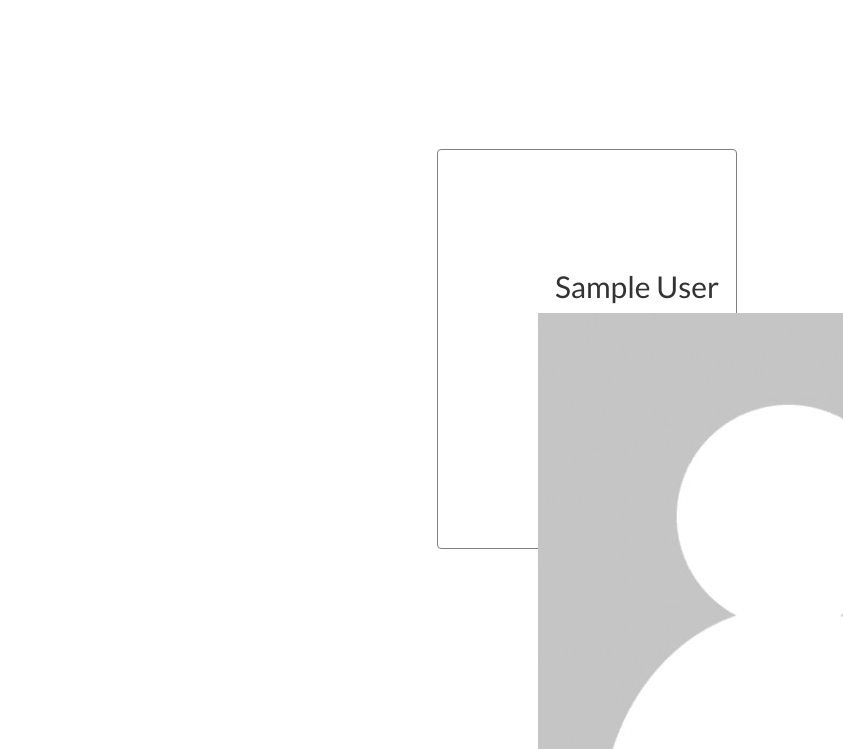
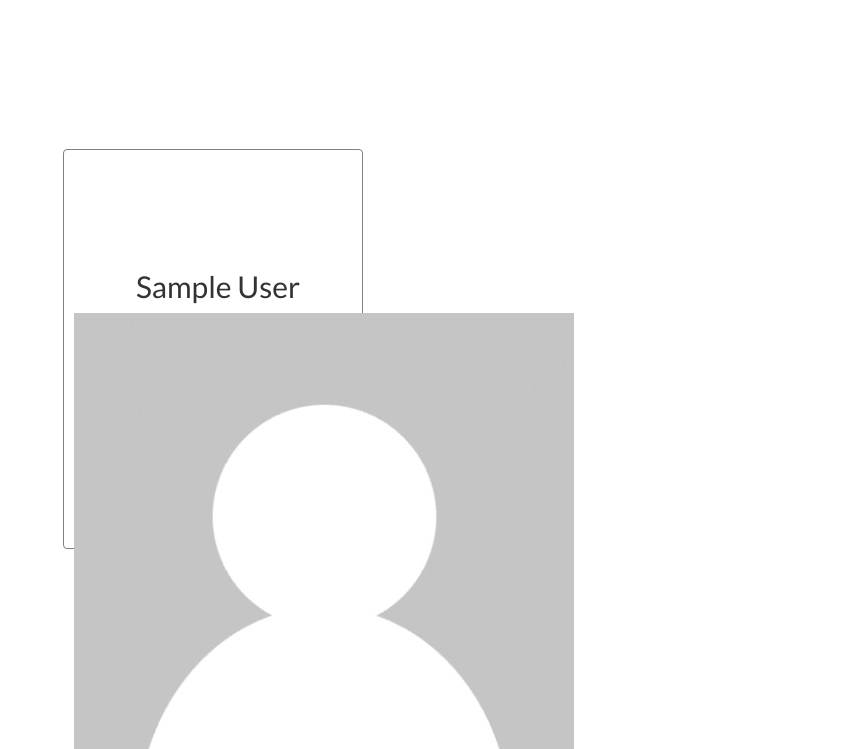
Before and after one commit to habito/web, a Django app: page /me/ in a window 1280 px wide. Shown: the part 51-800 px from the top of the page, without its empty margins (437-1280 px from the left). Run offline with Django 3.2, Linux system fonts and the light colour scheme; the visitor is signed in with stand-in values (Sample User, id 1); data comes from the database, SQL or seed files in the repository; data that the repository does not hold is empty; some libraries are stand-ins or nearby versions.

Commit message:
fixed style for me page

```diff
--- a/website/static/website/css/user.css
+++ b/website/static/website/css/user.css
@@ -7,6 +7,9 @@ body {
 	height:400px;
 	border:1px solid gray;
 	border-radius: 4px;
+	margin-right: 400px;
+	margin-left: 10px;
+	padding-left: 10px;
 }
 
 .auth-div {
```
